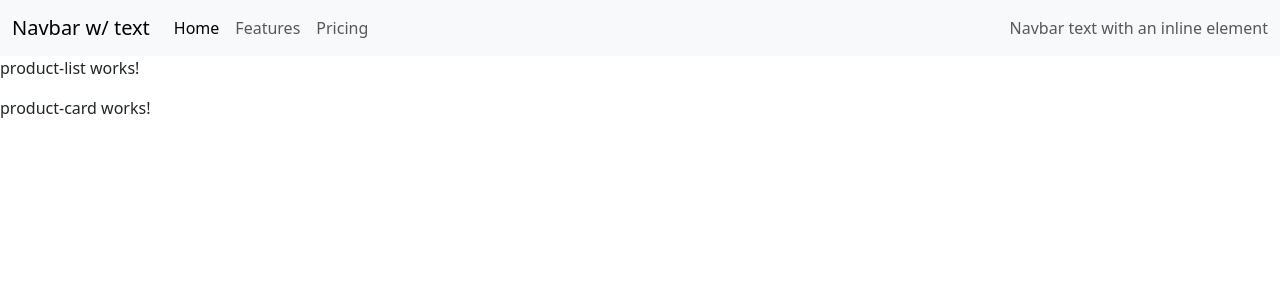
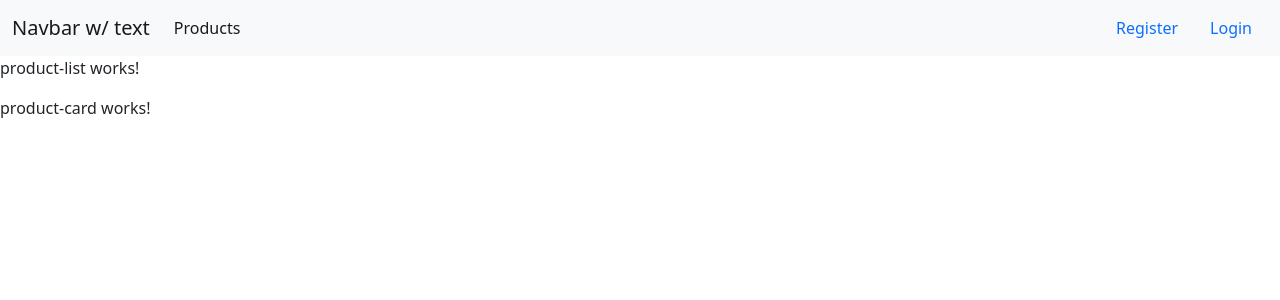
Before and after one commit to AmanySirajAl-Din/-Angular_ITI_Lab3, an Angular app: page / in a window 1280 px wide. Shown: the top 300 px of the page. Built offline with nearby package versions, Linux system fonts and the light colour scheme.

Commit message:
install bootstrap

```diff
--- a/package.json
+++ b/package.json
@@ -18,6 +18,7 @@
     "@angular/platform-browser": "~12.2.0",
     "@angular/platform-browser-dynamic": "~12.2.0",
     "@angular/router": "~12.2.0",
+    "bootstrap": "^5.1.3",
     "rxjs": "~6.6.0",
     "tslib": "^2.3.0",
     "zone.js": "~0.11.4"
--- a/src/app/navbar/navbar.component.html
+++ b/src/app/navbar/navbar.component.html
@@ -7,17 +7,14 @@
         <div class="collapse navbar-collapse" id="navbarText">
             <ul class="navbar-nav me-auto mb-2 mb-lg-0">
                 <li class="nav-item">
-                    <a class="nav-link active" aria-current="page" href="#">Home</a>
-                </li>
-                <li class="nav-item">
-                    <a class="nav-link" href="#">Features</a>
-                </li>
-                <li class="nav-item">
-                    <a class="nav-link" href="#">Pricing</a>
+                    <a class="nav-link active" aria-current="page" href="#">Products</a>
                 </li>
             </ul>
-            <span class="navbar-text">
-                Navbar text with an inline element
+            <span class="nav-item">
+                <a class="nav-link" href="#">Register</a>
+            </span>
+            <span class="nav-item">
+                <a class="nav-link" href="#">Login</a>
             </span>
         </div>
     </div>
```
Also changed, not shown: 1 other file (tests, documents, lock files or other folders).
